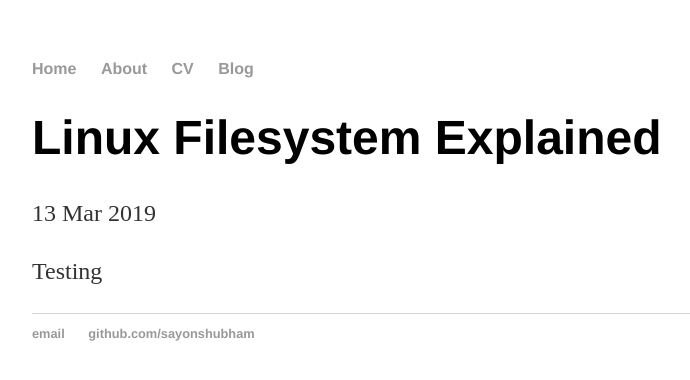
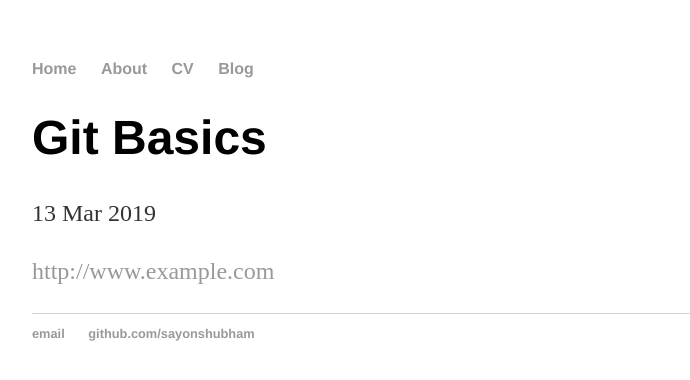
Before and after one commit to sayonshubham/sayonshubham.github.io, a Jekyll site: the page built from _posts/2019-03-13-Git Basics.md, in a window 1280 px wide. Shown: the top 380 px of the page, without its empty margins (160-850 px from the left). Built offline with Jekyll 4.4.1, drawn with Linux system fonts in a browser that asks for light colours.

Commit message:
Update 2019-03-13-Git Basics.md

```diff
--- a/_posts/2019-03-13-Git Basics.md
+++ b/_posts/2019-03-13-Git Basics.md
@@ -1,6 +1,6 @@
 ---
 layout: post
-title: "Linux Filesystem Explained"
+title: "Git Basics"
 date: 2019-03-13
 ---
-Testing
+ <http://www.example.com>
```
